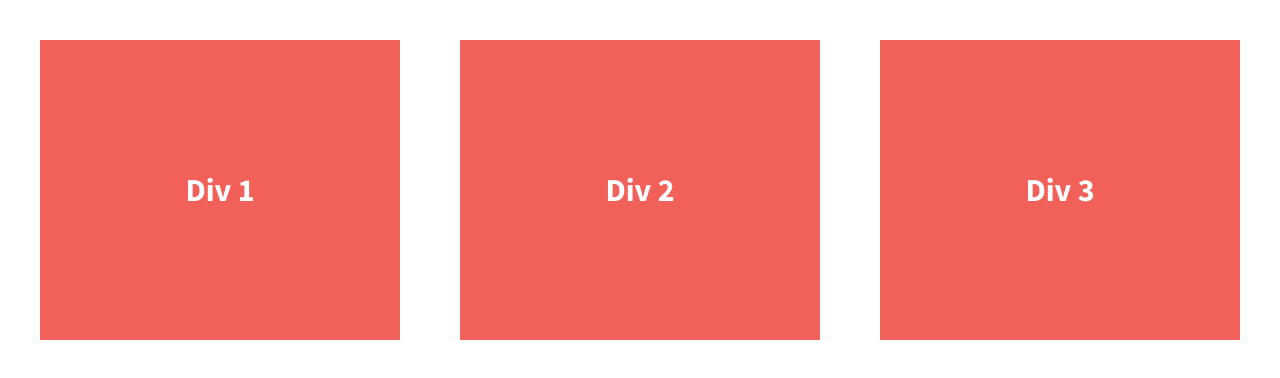
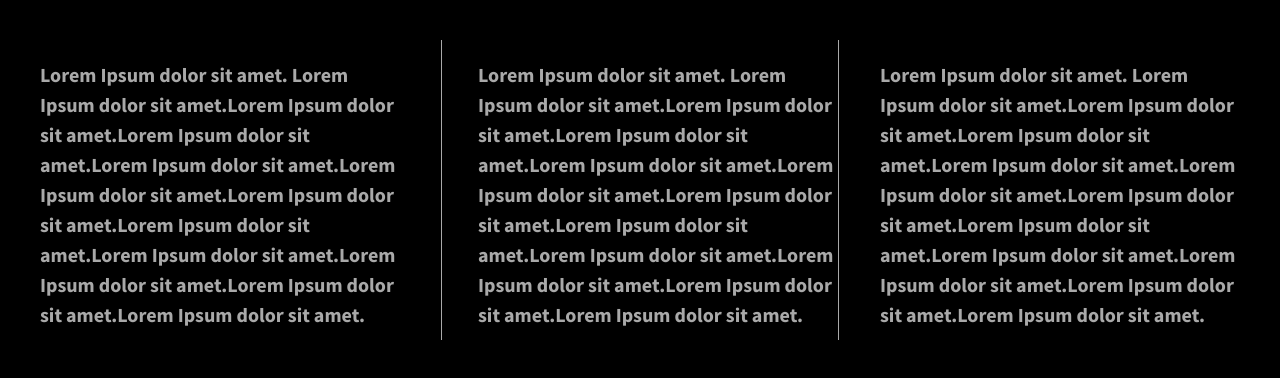
Before and after one commit to andybarbirato/07-flexbox-grid, a plain HTML site: page index.html in a window 1280 px wide. Drawn offline with nearby package versions, Linux system fonts and the light colour scheme.

Commit message:
Changed background color and added text to containers

```diff
--- a/css/main.css
+++ b/css/main.css
@@ -106,6 +106,7 @@ body {
   padding: 2em;
   font-size: 1.25em;
   height: 100%;
+  background-color: #000;
 }
 
 .wrapper {
@@ -117,15 +118,20 @@ body {
 
 .div-1, .div-2, .div-3 {
   /*give the divs a width of 30%, add display:flex, set justify-content and align-items to center*/
-  color: #fff;
+  color: darkgrey;
   line-height: 1.5em;
-  font-size: 1.6em;
-  background-color: #f16059;
+  font-size: 1.0em;
   height: 300px;
   display: flex;
   width: 30%;
-  justify-content: center;
-  align-items: center;
+  justify-content: flex-start;
+  align-items: flex-start;
+}
+
+.div-2 {
+  border-right: 0.2px solid darkgrey;
+  border-left: 0.2px solid darkgrey;
+  padding-left: 3%;
 }
 
 
--- a/index.html
+++ b/index.html
@@ -23,13 +23,13 @@
 
         <section class="wrapper">
             <div class="div-1">
-                Div 1
+                <p>Lorem Ipsum dolor sit amet. Lorem Ipsum dolor sit amet.Lorem Ipsum dolor sit amet.Lorem Ipsum dolor sit amet.Lorem Ipsum dolor sit amet.Lorem Ipsum dolor sit amet.Lorem Ipsum dolor sit amet.Lorem Ipsum dolor sit amet.Lorem Ipsum dolor sit amet.Lorem Ipsum dolor sit amet.Lorem Ipsum dolor sit amet.Lorem Ipsum dolor sit amet.</p>
             </div>
             <div class="div-2">
-                Div 2
+                <p>Lorem Ipsum dolor sit amet. Lorem Ipsum dolor sit amet.Lorem Ipsum dolor sit amet.Lorem Ipsum dolor sit amet.Lorem Ipsum dolor sit amet.Lorem Ipsum dolor sit amet.Lorem Ipsum dolor sit amet.Lorem Ipsum dolor sit amet.Lorem Ipsum dolor sit amet.Lorem Ipsum dolor sit amet.Lorem Ipsum dolor sit amet.Lorem Ipsum dolor sit amet.</p>
             </div>
             <div class="div-3">
-                Div 3
+                <p>Lorem Ipsum dolor sit amet. Lorem Ipsum dolor sit amet.Lorem Ipsum dolor sit amet.Lorem Ipsum dolor sit amet.Lorem Ipsum dolor sit amet.Lorem Ipsum dolor sit amet.Lorem Ipsum dolor sit amet.Lorem Ipsum dolor sit amet.Lorem Ipsum dolor sit amet.Lorem Ipsum dolor sit amet.Lorem Ipsum dolor sit amet.Lorem Ipsum dolor sit amet.</p>
             </div>
         </section>
 
```
